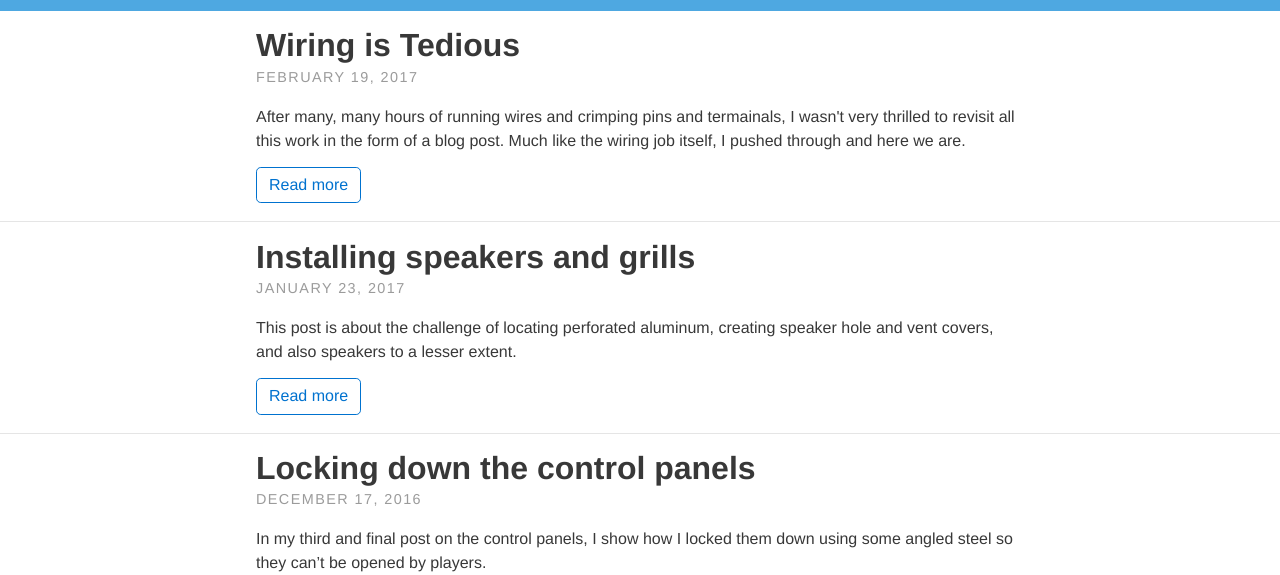
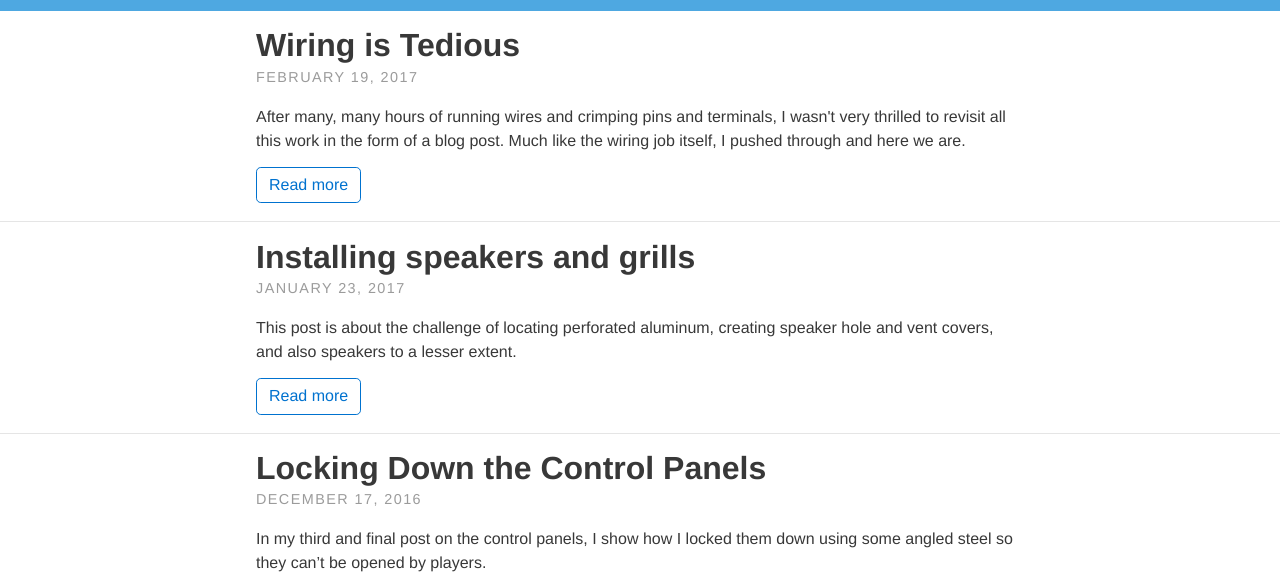
Before and after one commit to StilgarISCA/ClassicArcadeProjects, a Jekyll site: the page built from index.html, in a window 1280 px wide. Shown: the part 169-744 px from the top of the page. Built offline with Jekyll 4.4.1, drawn with Linux system fonts in a browser that asks for light colours; nearby versions of some CDN libraries; the list of posts is cut into pages by our own code.

Commit message:
Fixup some typos

```diff
--- a/_posts/2017-02-19-Wiring-is-Tedious.md
+++ b/_posts/2017-02-19-Wiring-is-Tedious.md
@@ -9,11 +9,11 @@
 - terminal
 feature-img: "img/tnf-control-panel-lose-wiring.jpg"
 comments: true
-excerpt: After many, many hours of running wires and crimping pins and termainals, I wasn't very thrilled to revisit all this work in the form of a blog post. Much like the wiring job itself, I pushed through and here we are.
+excerpt: After many, many hours of running wires and crimping pins and terminals, I wasn't very thrilled to revisit all this work in the form of a blog post. Much like the wiring job itself, I pushed through and here we are.
 ---
 I've spent hours and hours running wires, crimping pins and connectors and heat shrinking to get my Track and Field cocktail in a playable state.
 
-I bought a bunch of 18 gauge equivalent wire from Amazon.com. I needed more colors, but didn't want to buy more wire so I had to reuse. It would have been convenient to have enough colors for each button, but doubling up wasn't too bad because I could later trace the wires back to the correct button with the a test on my multimeter.
+I bought a bunch of 18 gauge equivalent wire from Amazon.com. I needed more colors, but didn't want to buy more wire so I had to reuse. It would have been convenient to have enough colors for each button, but doubling up wasn't too bad because I could later trace the wires back to the correct button with the continuity test on my multimeter.
 
 For each button I crimped on a spade terminal and put some heat shrink on for good measure. I realize the heat shrink wasn't necessary, but I like the clean, sealed look that it gives. I essentially did the same things for the speakers, but I used "real" speaker wire to wire the speakers up to the amplifier.
 
```
Also changed, not shown: _posts/2016-12-17-Locking-Down-Control-Panels.md (+1 -1 lines).
